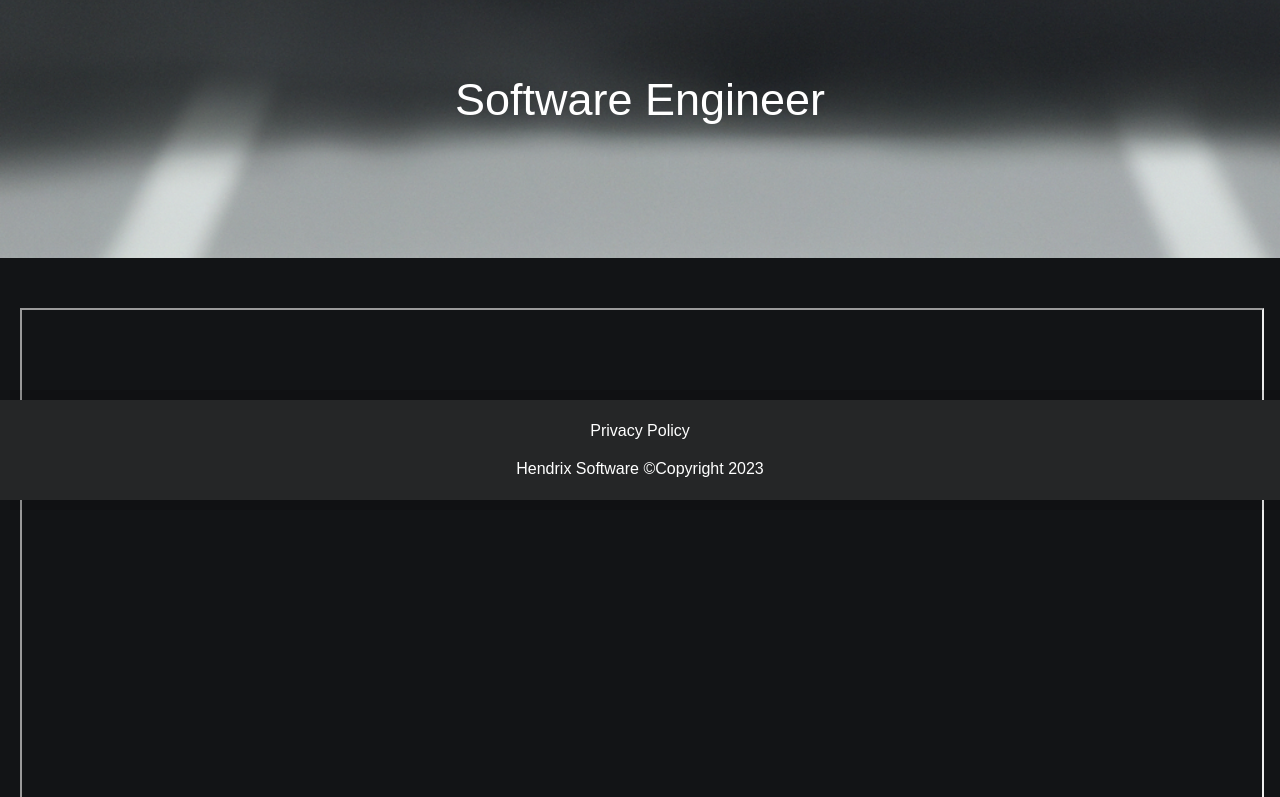
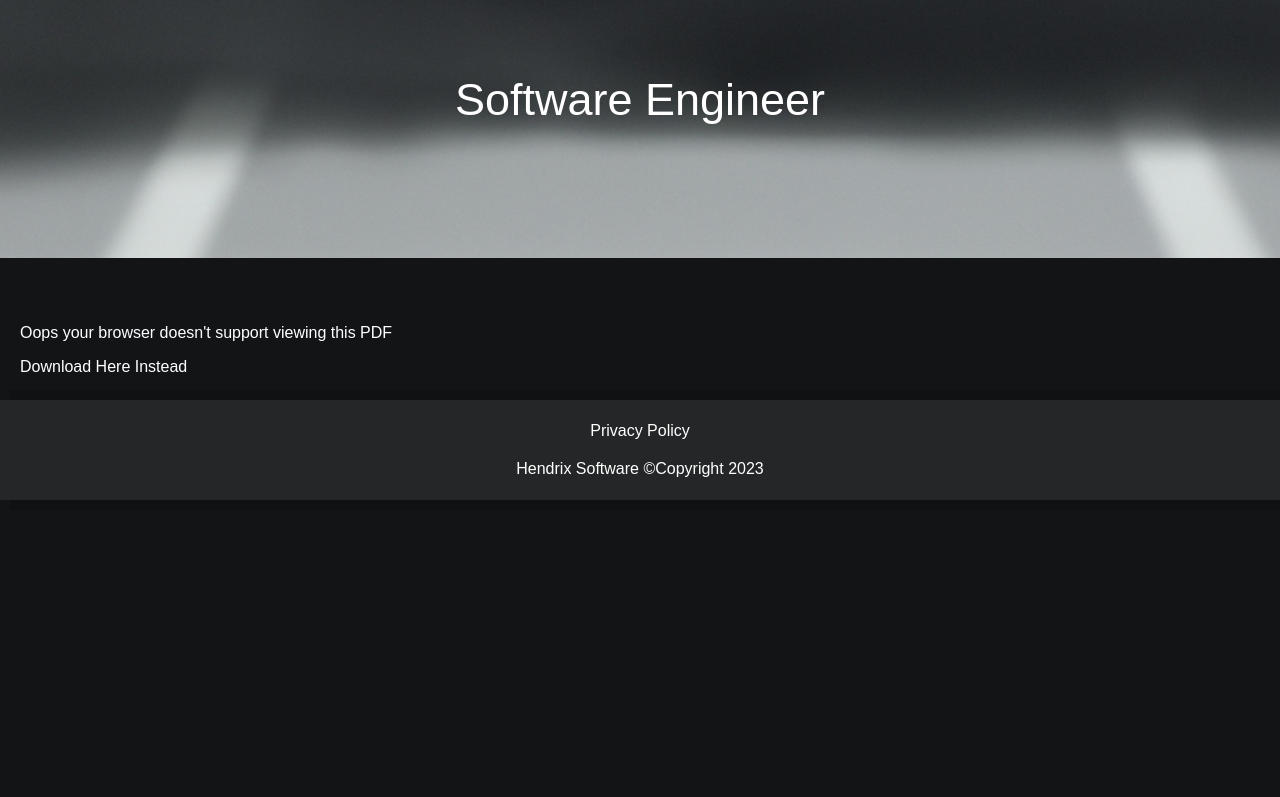
Before and after one commit to thejoshuahendrix/23-portfolio, a React (Vite) app: page /resume in a window 1280 px wide. Shown: the part 300-1097 px from the top of the page. Built offline with nearby package versions, Linux system fonts and the light colour scheme.

Commit message:
object tag with fallback

```diff
--- a/src/components/pages/Resume.tsx
+++ b/src/components/pages/Resume.tsx
@@ -3,11 +3,13 @@ import ResumePDF from "../../assets/Resume2023.pdf";
 export const Resume = () => {
   return (
     <div style={{ height: "1600px", width: "100%" }}>
-      <iframe
-        src={ResumePDF}
+      <object
+        data={ResumePDF}
+        type="application/pdf"
         width="100%"
         height="100%"
-      ></iframe>
+      ><p>Oops your browser doesn't support viewing this PDF</p>
+      <p><a href={ResumePDF}>Download Here Instead</a></p></object>
     </div>
   );
 };
```
